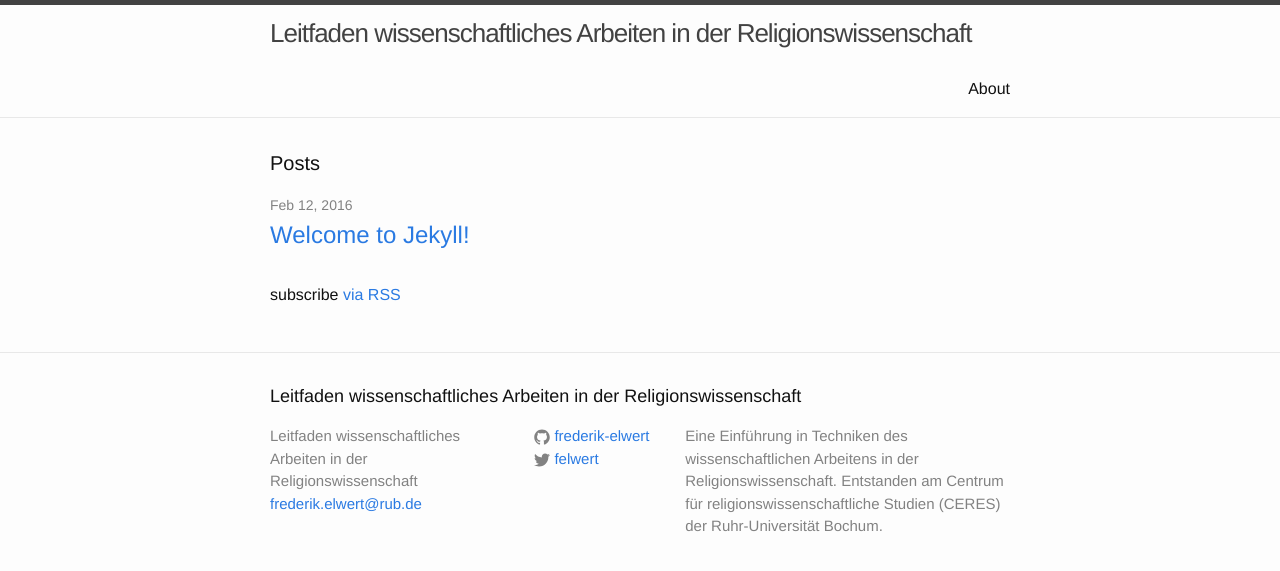
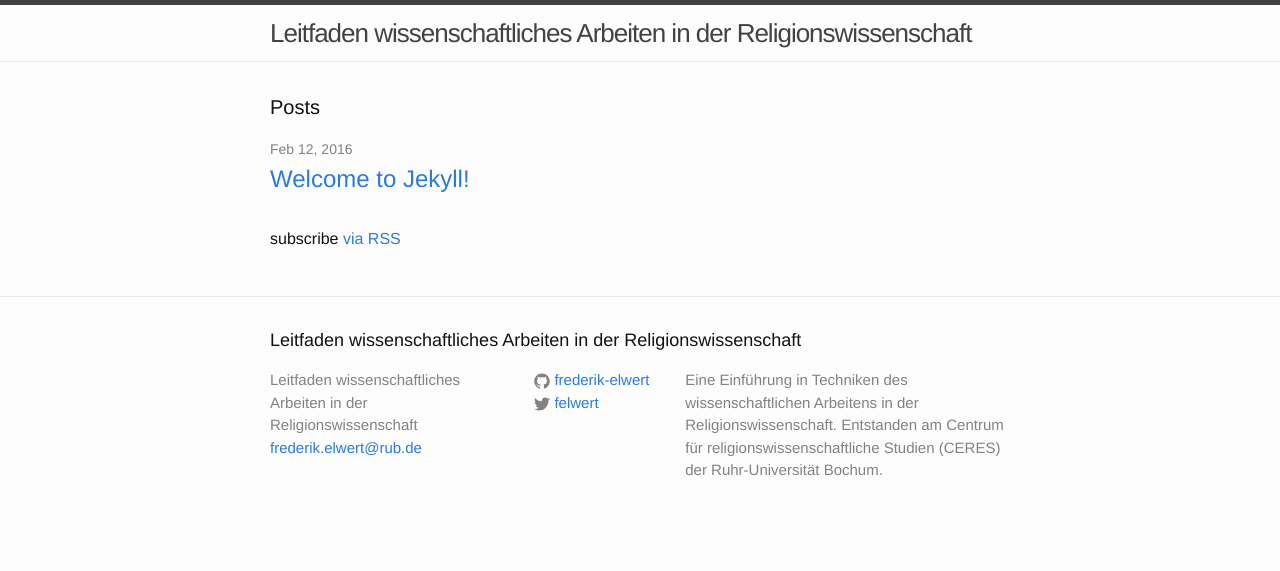
Before and after one commit to CERES-RUB/wissenschaftliches-arbeiten, a Jekyll site: the page built from index.html, in a window 1280 px wide. Shown: the top 571 px of the page. Built offline with Jekyll 4.4.1, drawn with Linux system fonts in a browser that asks for light colours.

Commit message:
Only list pages with "nav" property in header menu.

```diff
--- a/_includes/header.html
+++ b/_includes/header.html
@@ -14,8 +14,9 @@
       </a>
 
       <div class="trigger">
-        {% for my_page in site.pages %}
-          {% if my_page.title %}
+        {% assign nav_pages = site.pages | sort:"order" %}
+        {% for my_page in nav_pages %}
+          {% if my_page.title and my_page.nav %}
           <a class="page-link" href="{{ my_page.url | prepend: site.baseurl }}">{{ my_page.title }}</a>
           {% endif %}
         {% endfor %}
```
